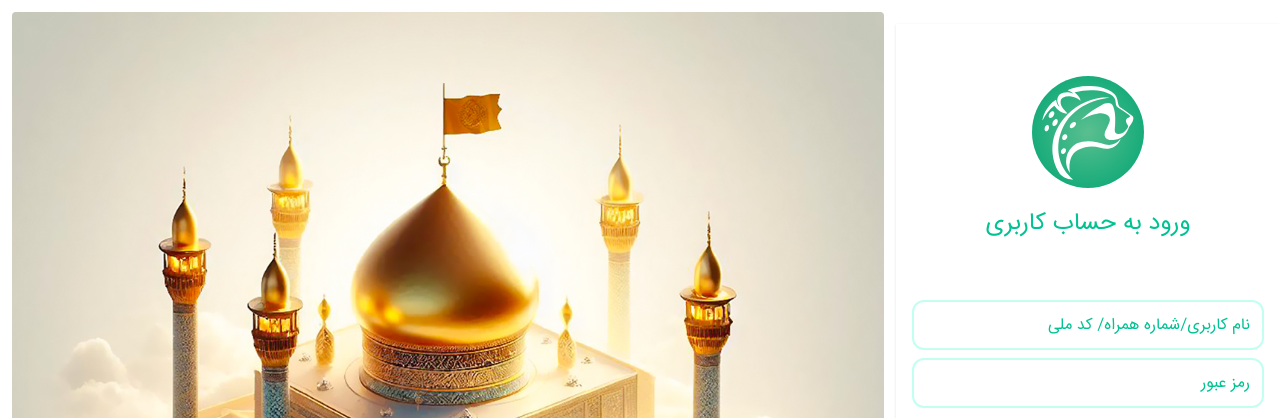
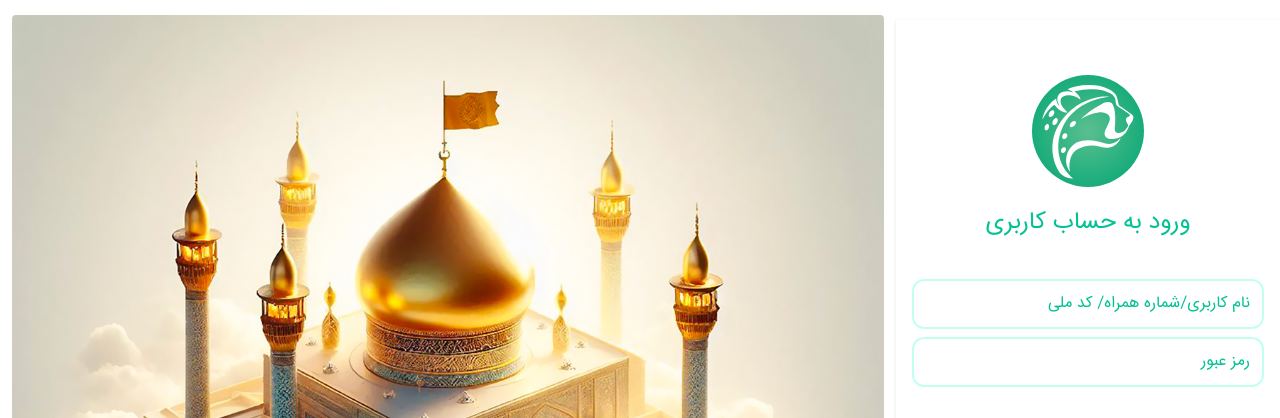
Before and after one commit to fatimaSfri/asaflife, a website: page public/login.html in a window 1280 px wide. Shown: the top 418 px of the page. Drawn offline with Linux system fonts and the light colour scheme.

Commit message:
debug v-1

```diff
--- a/public/login.html
+++ b/public/login.html
@@ -11,8 +11,8 @@
    <body>
 
     <div class="flex max-md:flex-wrap-reverse items-center justify-center  w-full ">
-      <div class="flex flex-col items-center justify-evenly  min-w-96 h-[650px] md:my-5 max-md:h-[22rem] max-sm:w-11/12 lg:w-4/12 shadow " >
-     <div class="flex flex-col items-center justify-evenly  min-w-96 h-[65vh] md:my-5 max-md:h-[22rem] max-sm:w-11/12 lg:w-4/12 mx-2 ">
+      <div class="flex flex-col items-center justify-evenly  min-w-96 h-[710px] md:my-5 max-md:h-[22rem] max-sm:w-11/12 lg:w-4/12 shadow " >
+     <div class="flex flex-col items-center justify-evenly  min-w-96 h-[450px]  md:my-5 max-md:h-[22rem] max-sm:w-11/12 lg:w-4/12 mx-2 ">
       <div class=" flex flex-col items-center justify-around">
       <img src="./img/02.svg" class="w-28 h-28 max-md:w-20 max-md:h-20 " >
       <h1 class="text-2xl mt-5  text-[#00c293] max-md:text-lg " >ورود به حساب کاربری</h1>
@@ -35,7 +35,7 @@
 
      </div>
        <div class=" w-full  h-44  max-md:hidden flex items-end justify-center" >
-        <div class=" w-10/12   text-center text-[12px] text-[#bbbbbb]">
+        <div class=" w-10/12   text-center text-[12px] text-[#bbbbbb] ">
           &#169; تمام حقوق مادی معنوی آساف لایف محفوظ میباشد
         </div>
        </div>
@@ -43,7 +43,7 @@
 
 
 
-     <div class="md:w-10/12 md:h-[95vh] m-3 max-md:h-96 max-md:w-full   ">
+     <div class="md:w-10/12 md:h-[720px] m-3 max-md:h-80 max-md:w-full   ">
       <img src="./img/login/001.jpg" alt="not find" class="h-full w-full object-cover rounded  md:hidden">
       <img src="./img/login/001.jpg" alt="not find" class="h-full w-full rounded  object-cover max-md:hidden">
      </div>
```
Also changed, not shown: public/table.html (+3 -3 lines), public/styles/output.css.
